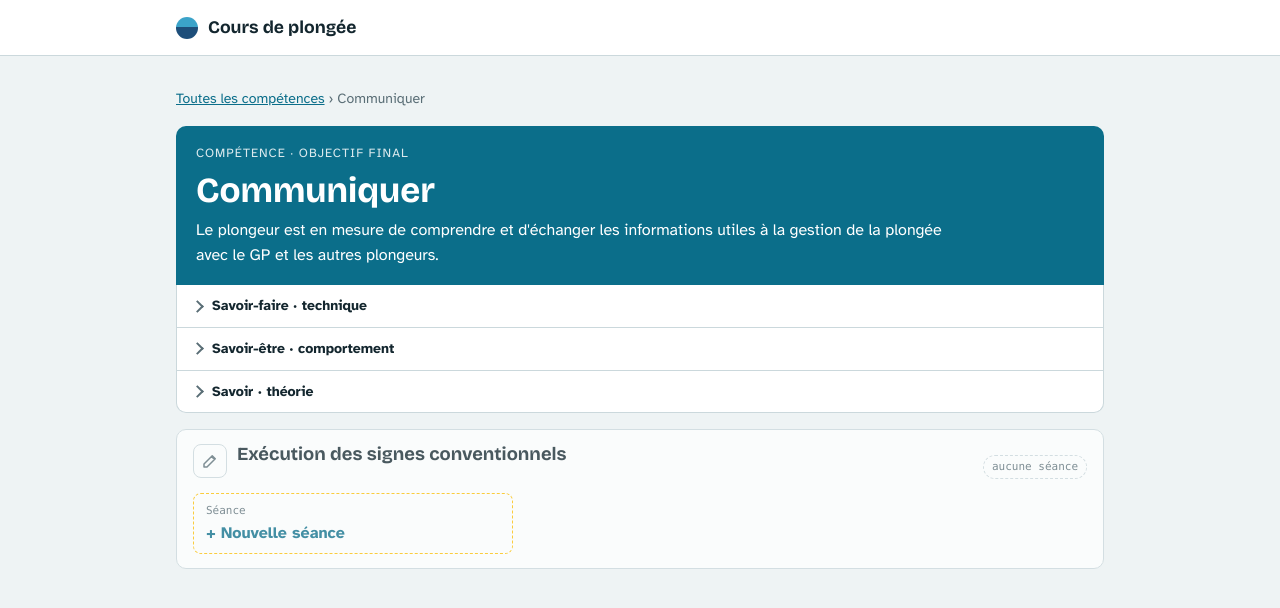
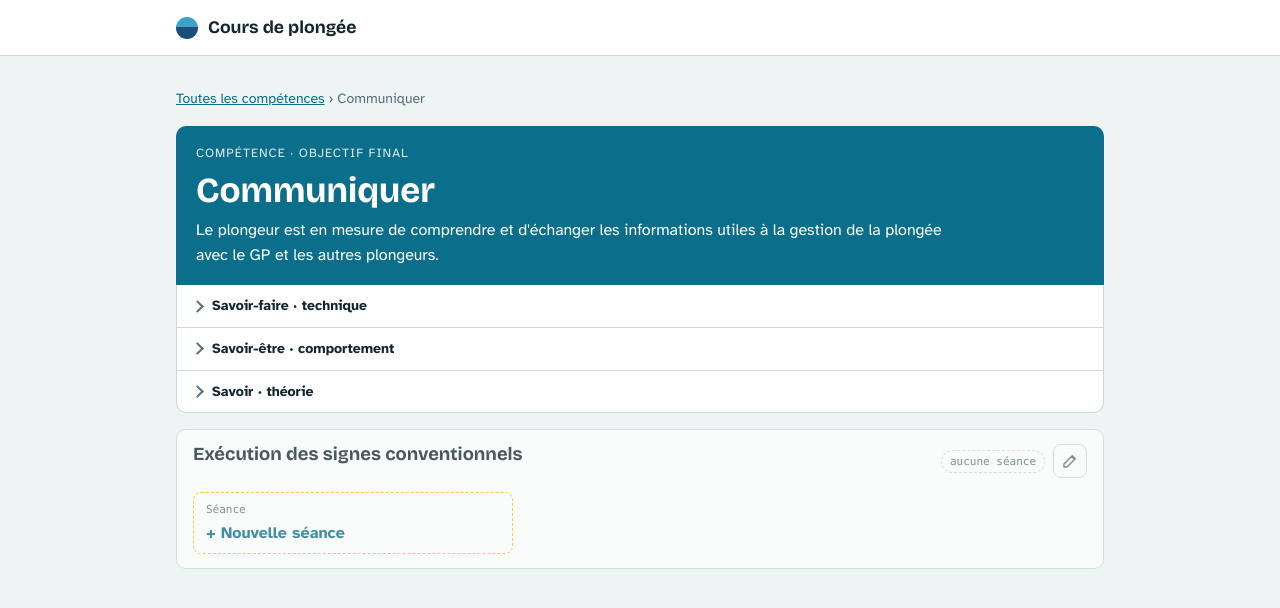
Before and after one commit to thomasGuibert/plongee, a Jekyll site: the page built from _competences/communiquer.md, in a window 1280 px wide. Shown: the top 608 px of the page. Built offline with Jekyll 4.4.1, drawn with Linux system fonts in a browser that asks for light colours.

Commit message:
Stylo d'édition en haut à droite, icônes visibles sans cache
- Stylo, ✓ et ✗ déplacés à droite de la capacité (y compris sur mobile).
- Icônes SVG stylées dans le HTML : elles s'affichent même avec une
  ancienne feuille de style en cache.
- Paramètre de version sur site.css et edition.js pour éviter le cache.

Co-Authored-By: Claude Opus 5.5 <noreply@anthropic.com>
Claude-Session: https://claude.ai/code/session_01WcrQaP5TMqG4KRuasc6ioB

```diff
--- a/_layouts/competence.html
+++ b/_layouts/competence.html
@@ -24,9 +24,10 @@ layout: default
   <article class="capa" id="{{ c.id }}" data-id="{{ c.id }}" data-nom="{{ c.nom | escape }}">
     <script type="application/json" class="capa-data">{{ d | jsonify }}</script>
     <div class="capa-top">
-      <div class="capa-titre"><span class="capa-tools"><button type="button" class="btn-icone" data-action="edit" title="Modifier" aria-label="Modifier {{ c.nom | escape }}"><svg viewBox="0 0 24 24" aria-hidden="true"><path d="M4 20h4L19 9l-4-4L4 16v4zM14 6l4 4"/></svg></button><button type="button" class="btn-icone ok" data-action="valider" title="Valider" aria-label="Valider" hidden><svg viewBox="0 0 24 24" aria-hidden="true"><path d="M5 12.5l4.5 4.5L19 7.5"/></svg></button><button type="button" class="btn-icone ko" data-action="annuler" title="Annuler" aria-label="Annuler" hidden><svg viewBox="0 0 24 24" aria-hidden="true"><path d="M6 6l12 12M18 6L6 18"/></svg></button></span><div><div class="eyebrow">Capacité · objectif intermédiaire</div><h3>{{ c.nom }}</h3></div></div>
+      <div class="capa-titre"><div><div class="eyebrow">Capacité · objectif intermédiaire</div><h3>{{ c.nom }}</h3></div></div>
       <span class="capa-actions">
         <span class="pill">{{ d.seances.size }} séance{% if d.seances.size > 1 %}s{% endif %}{% if d.brouillon %} · <a href="{{ '/brouillons/' | append: d.brouillon | relative_url }}">brouillon PDF</a>{% endif %}</span>
+        <span class="capa-tools"><button type="button" class="btn-icone" data-action="edit" title="Modifier" aria-label="Modifier {{ c.nom | escape }}"><svg viewBox="0 0 24 24" width="18" height="18" fill="none" stroke="currentColor" stroke-width="2" stroke-linecap="round" stroke-linejoin="round" aria-hidden="true"><path d="M4 20h4L19 9l-4-4L4 16v4zM14 6l4 4"/></svg></button><button type="button" class="btn-icone ok" data-action="valider" title="Valider" aria-label="Valider" hidden><svg viewBox="0 0 24 24" width="18" height="18" fill="none" stroke="currentColor" stroke-width="2" stroke-linecap="round" stroke-linejoin="round" aria-hidden="true"><path d="M5 12.5l4.5 4.5L19 7.5"/></svg></button><button type="button" class="btn-icone ko" data-action="annuler" title="Annuler" aria-label="Annuler" hidden><svg viewBox="0 0 24 24" width="18" height="18" fill="none" stroke="currentColor" stroke-width="2" stroke-linecap="round" stroke-linejoin="round" aria-hidden="true"><path d="M6 6l12 12M18 6L6 18"/></svg></button></span>
       </span>
     </div>
     <div class="capa-body">
@@ -54,7 +55,7 @@ layout: default
   </article>
   {%- else -%}
   <article class="capa empty" id="{{ c.id }}" data-id="{{ c.id }}" data-nom="{{ c.nom | escape }}">
-    <div class="capa-top"><div class="capa-titre"><span class="capa-tools"><button type="button" class="btn-icone" data-action="edit" title="Modifier" aria-label="Modifier {{ c.nom | escape }}"><svg viewBox="0 0 24 24" aria-hidden="true"><path d="M4 20h4L19 9l-4-4L4 16v4zM14 6l4 4"/></svg></button><button type="button" class="btn-icone ok" data-action="valider" title="Valider" aria-label="Valider" hidden><svg viewBox="0 0 24 24" aria-hidden="true"><path d="M5 12.5l4.5 4.5L19 7.5"/></svg></button><button type="button" class="btn-icone ko" data-action="annuler" title="Annuler" aria-label="Annuler" hidden><svg viewBox="0 0 24 24" aria-hidden="true"><path d="M6 6l12 12M18 6L6 18"/></svg></button></span><h3>{{ c.nom }}</h3></div><span class="capa-actions"><span class="pill todo">aucune séance</span></span></div>
+    <div class="capa-top"><div class="capa-titre"><h3>{{ c.nom }}</h3></div><span class="capa-actions"><span class="pill todo">aucune séance</span><span class="capa-tools"><button type="button" class="btn-icone" data-action="edit" title="Modifier" aria-label="Modifier {{ c.nom | escape }}"><svg viewBox="0 0 24 24" width="18" height="18" fill="none" stroke="currentColor" stroke-width="2" stroke-linecap="round" stroke-linejoin="round" aria-hidden="true"><path d="M4 20h4L19 9l-4-4L4 16v4zM14 6l4 4"/></svg></button><button type="button" class="btn-icone ok" data-action="valider" title="Valider" aria-label="Valider" hidden><svg viewBox="0 0 24 24" width="18" height="18" fill="none" stroke="currentColor" stroke-width="2" stroke-linecap="round" stroke-linejoin="round" aria-hidden="true"><path d="M5 12.5l4.5 4.5L19 7.5"/></svg></button><button type="button" class="btn-icone ko" data-action="annuler" title="Annuler" aria-label="Annuler" hidden><svg viewBox="0 0 24 24" width="18" height="18" fill="none" stroke="currentColor" stroke-width="2" stroke-linecap="round" stroke-linejoin="round" aria-hidden="true"><path d="M6 6l12 12M18 6L6 18"/></svg></button></span></span></div>
     <div class="capa-body"><div class="seances"><button type="button" class="stile add" data-action="nouvelle-seance"><small>Séance</small>+ Nouvelle séance</button></div></div>
   </article>
   {%- endif -%}
@@ -63,4 +64,4 @@ layout: default
 </div>
 
 <script>window.EDITION = { repo: "thomasGuibert/plongee", branche: "main", brouillons: "{{ '/brouillons/' | relative_url }}" };</script>
-<script src="{{ '/assets/js/edition.js' | relative_url }}"></script>
+<script src="{{ '/assets/js/edition.js' | relative_url }}?v={{ site.time | date: '%s' }}"></script>
--- a/_layouts/default.html
+++ b/_layouts/default.html
@@ -8,7 +8,7 @@
   <link rel="preconnect" href="https://fonts.googleapis.com">
   <link rel="preconnect" href="https://fonts.gstatic.com" crossorigin>
   <link rel="stylesheet" href="https://fonts.googleapis.com/css2?family=Bricolage+Grotesque:opsz,wght@12..96,500;12..96,700&family=Atkinson+Hyperlegible:ital,wght@0,400;0,700;1,400&display=swap">
-  <link rel="stylesheet" href="{{ '/assets/css/site.css' | relative_url }}">
+  <link rel="stylesheet" href="{{ '/assets/css/site.css' | relative_url }}?v={{ site.time | date: '%s' }}">
 </head>
 <body>
   <header class="site-header">
--- a/assets/css/site.css
+++ b/assets/css/site.css
@@ -216,3 +216,7 @@ details[open] > .stile small { color: var(--on-yellow); }
 .stile.add:hover { background: var(--yellow-soft); }
 .stile.add:focus-visible { outline: 2px solid var(--accent); outline-offset: 2px; }
 .ed-seance { scroll-margin-top: 16px; }
+/* Stylo et ✓ / ✗ en haut à droite de la capacité, même sur mobile */
+.capa-top { flex-wrap: nowrap; align-items: flex-start; }
+.capa-titre { flex: 1 1 auto; }
+.capa-actions { flex: 0 1 auto; flex-wrap: wrap-reverse; justify-content: flex-end; }
```
